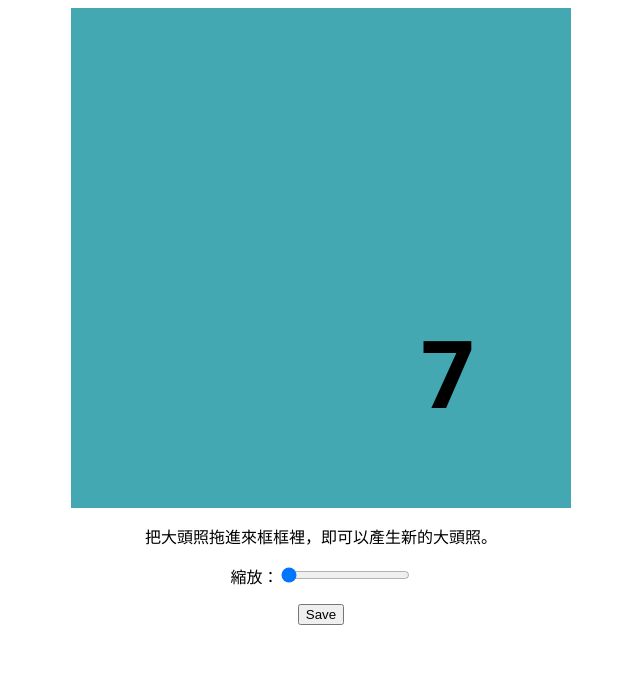
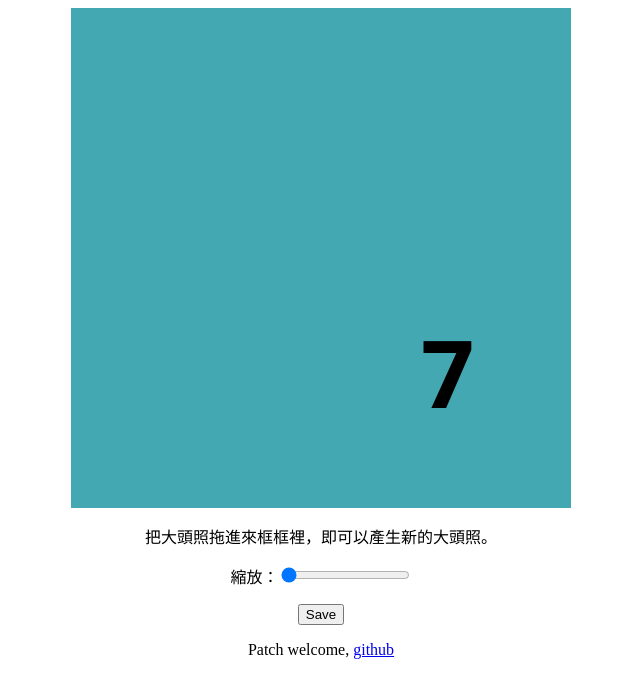
Before and after one commit to yurenju/kp7, a website: page index.html in a window 1280 px wide. Shown: the whole page, without its empty margins (319-959 px from the left). Drawn offline with Linux system fonts and the light colour scheme.

Commit message:
Add github link

```diff
--- a/index.html
+++ b/index.html
@@ -19,6 +19,7 @@
   <p>把大頭照拖進來框框裡，即可以產生新的大頭照。</p>
   <p>縮放：<input id="zoom" type="range" min="0" max="100" value="0" step="1"></input> </p>
   <button id="save">Save</button>
+  <p>Patch welcome, <a href="https://github.com/yurenju/kp7">github</a>
 </div>
 
 </body>
```
